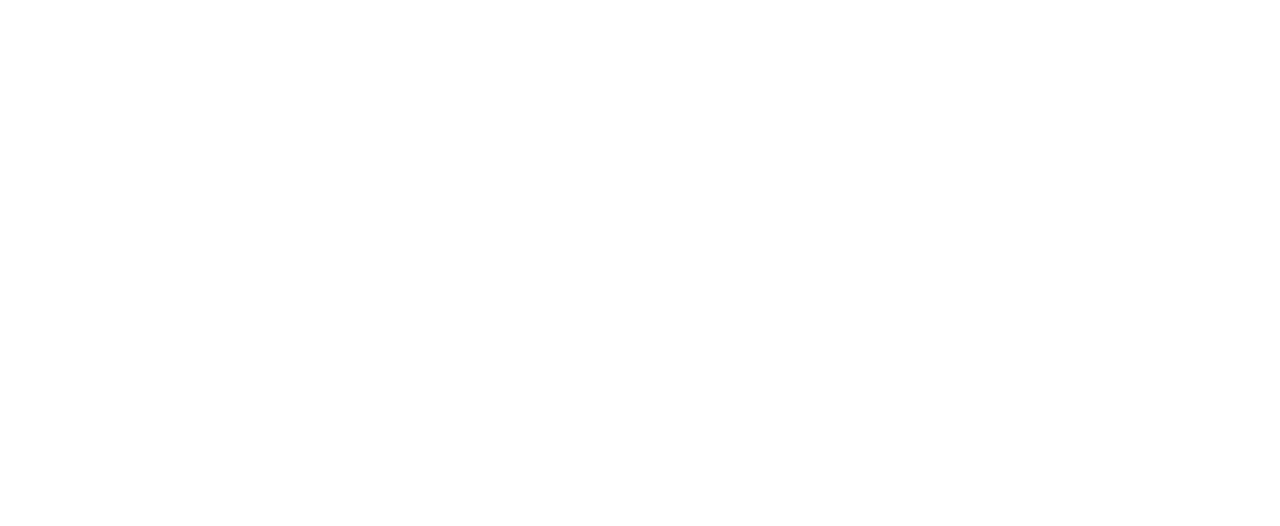
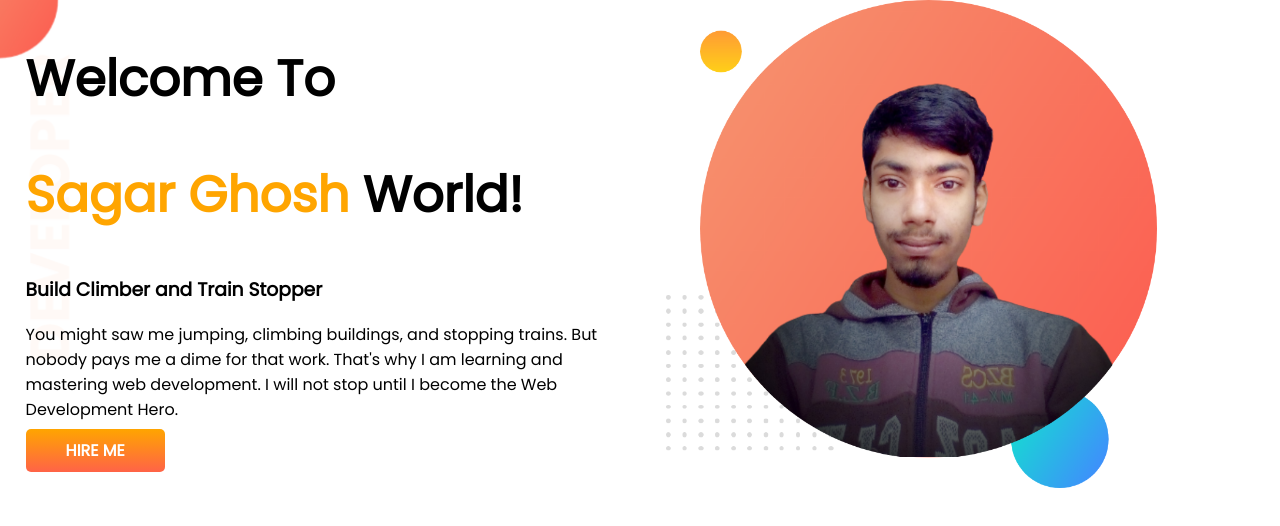
Before and after one commit to sagarghosh1/developer-portfolio, a plain HTML site: page index.html in a window 1280 px wide. Drawn offline with Linux system fonts and the light colour scheme.

Commit message:
top banner added

```diff
--- a/index.html
+++ b/index.html
@@ -1,13 +1,34 @@
 <!DOCTYPE html>
 <html lang="en">
+
 <head>
     <meta charset="UTF-8">
     <meta http-equiv="X-UA-Compatible" content="IE=edge">
     <meta name="viewport" content="width=device-width, initial-scale=1.0">
     <title>Sagor portfolio</title>
+    <link rel="preconnect" href="https://fonts.googleapis.com">
+    <link rel="preconnect" href="https://fonts.gstatic.com" crossorigin>
+    <link href="https://fonts.googleapis.com/css2?family=Poppins&display=swap" rel="stylesheet">
     <link rel="stylesheet" href="style.css">
 </head>
+
 <body>
+    <section class="top-banner">
+        <div class="half-width">
+            <h1>Welcome To</h1>
+            <h1><span class="orange-color">Sagar Ghosh</span> World!</h1>
+            <h3>Build Climber and Train Stopper</h3>
+            <p>You might saw me jumping, climbing buildings, and stopping trains. But nobody pays me a dime for that
+                work.
+                That's why I am learning and mastering web development. I will not stop until I become the Web
+                Development
+                Hero.</p>
+            <a class="link-botton" target="_blank" href="https://www.google.com/">HIRE ME</a>
+        </div>
+        <div class="half-width">
+            <img src="images/sagor.png" alt="">
+        </div>
+    </section>
+</body>
 
-</body>
 </html>
--- a/style.css
+++ b/style.css
@@ -0,0 +1,32 @@
+body{
+    font-family: 'Poppins', sans-serif;
+    margin: 0;
+}
+h1{
+    font-size: 50px;
+}
+.orange-color{
+    color: orange;
+}
+section{
+    display: flex;
+}
+.half-width{
+    width: 50%;
+    padding-left: 2%;
+}
+.half-width img{
+    width: 80%;
+}
+.link-botton{
+    text-decoration: none;
+    background-image: linear-gradient(orange, tomato);
+    padding: 10px 40px;
+    color: white;
+    font-weight: 700;
+    border-radius: 5px;
+}
+.top-banner {
+    background-image: url(images/top-banner.png);
+    background-repeat: no-repeat;
+}
```
Also changed, not shown: images/dream-bg.png (added), images/exp-bg.png (added), images/jhankar.png (added), images/jhankar2.png (added), images/my-bg.png (added), images/my-bg2.png (added), images/sagor.png (added), images/top-banner.png (added), 7 other files.
